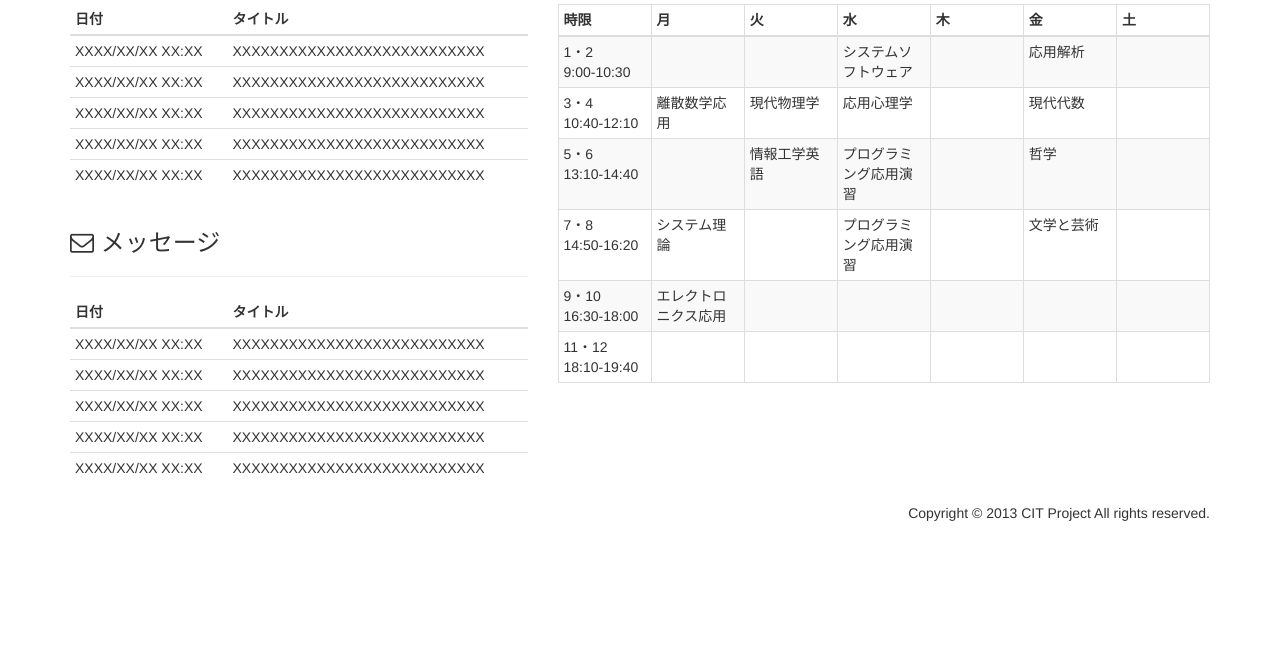
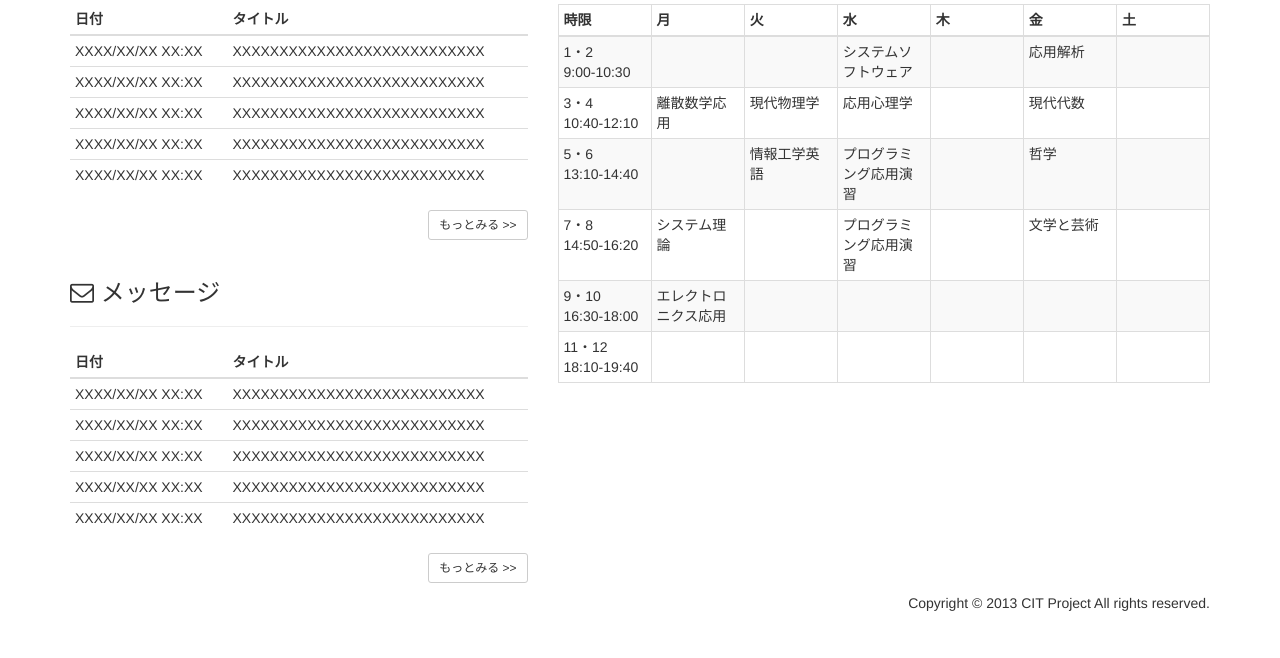
Before and after one commit to CampusInformationTracker/CampusInformationTracker, a CakePHP app: the page made by app/View/Top/index.ctp in a window 1280 px wide. Shown: the part 142-800 px from the top of the page. Run offline with PHP 8.4 and a stand-in for CakePHP, Linux system fonts and the light colour scheme; the template is opened without the code that fills it, so the values that code supplies are empty; some libraries are stand-ins or nearby versions.

Commit message:
refs #13: Add more read button to top page
トップページに「もっとみる」ボタンを追加

```diff
--- a/app/View/Top/index.ctp
+++ b/app/View/Top/index.ctp
@@ -43,6 +43,7 @@
 					</tr>
 				</tbody>
 			</table>
+			<p class="text-right"><?php echo $this->Html->link("もっとみる >>", array("controller" => "news"), array("class" => "btn btn-default btn-sm")); ?></p>
 		</section>
 		<section>
 			<div class="page-header">
@@ -78,6 +79,7 @@
 					</tr>
 				</tbody>
 			</table>
+			<p class="text-right"><?php echo $this->Html->link("もっとみる >>", array("controller" => "messages"), array("class" => "btn btn-default btn-sm")); ?></p>
 		</section>
 	</div>
 	<div class="col-lg-7">
```
